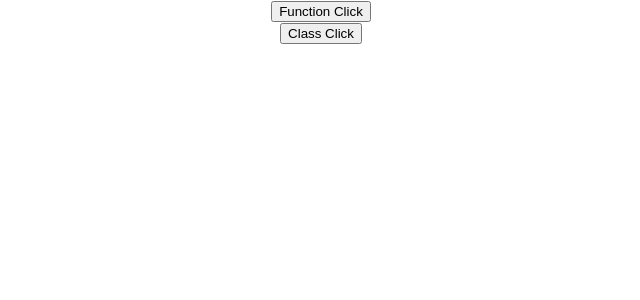
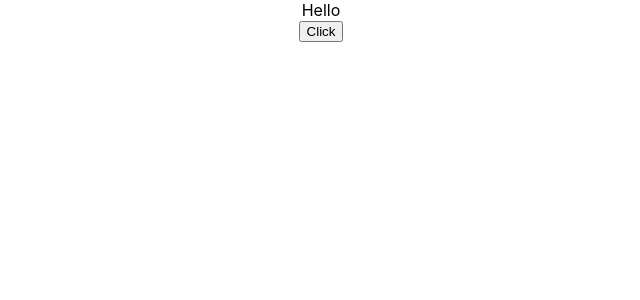
Before and after one commit to Powerpoffgirl/classcomponents, a React (Create React App) app: page / in a window 1280 px wide. Shown: the top 300 px of the page, without its empty margins (319-959 px from the left). Built offline with nearby package versions, Linux system fonts and the light colour scheme.

Commit message:
Event Bind

```diff
--- a/src/App.js
+++ b/src/App.js
@@ -2,6 +2,7 @@
 import Car from "./components/Car";
 import ClassClick from "./components/ClassClick";
 import Counter from "./components/Counter";
+import EventBind from "./components/EventBind";
 import FunctionClick from "./components/FunctionClick";
 import Hello from "./components/Hello";
 import Message from "./components/Message";
@@ -9,8 +10,10 @@
 function App() {
   return (
     <div className="App">
-      <FunctionClick />
-      <ClassClick />
+      <EventBind />
+
+      {/* <FunctionClick />
+      <ClassClick /> */}
       {/* <Counter /> */}
       {/* <Message /> */}
       {/* Hello
--- /dev/null
+++ b/src/components/EventBind.js
@@ -0,0 +1,45 @@
+import React, { Component } from "react";
+
+export class EventBind extends Component {
+  constructor(props) {
+    super(props);
+
+    this.state = {
+      message: "Hello",
+    };
+
+    // this.clickHandler = this.clickHandler.bind(this);
+  }
+
+  //   clickHandler() {
+  //     this.setState({
+  //       message: "Good Bye!",
+  //     });
+  //     console.log(this); //it is showing undefined
+  //     // Now we need event Binding to solve this issue
+
+  //     // Approach 1.Bind in render method
+  //     // Approach 2. Arrow function in render method
+  //     // Approach 3. Bind in the constructor method
+  //    // Approach 4. class property as an arrow function
+  //   }
+
+  clickHandler = () => {
+    this.setState({
+      message: "Good Bye!",
+    });
+  };
+
+  render() {
+    return (
+      <div>
+        <div>{this.state.message}</div>
+        {/* 1. <button onClick={this.clickHandler.bind(this)}>Click</button> */}
+        {/* 2. <button onClick={() => this.clickHandler()}>Click</button> */}
+        <button onClick={this.clickHandler}>Click</button>
+      </div>
+    );
+  }
+}
+
+export default EventBind;
```
